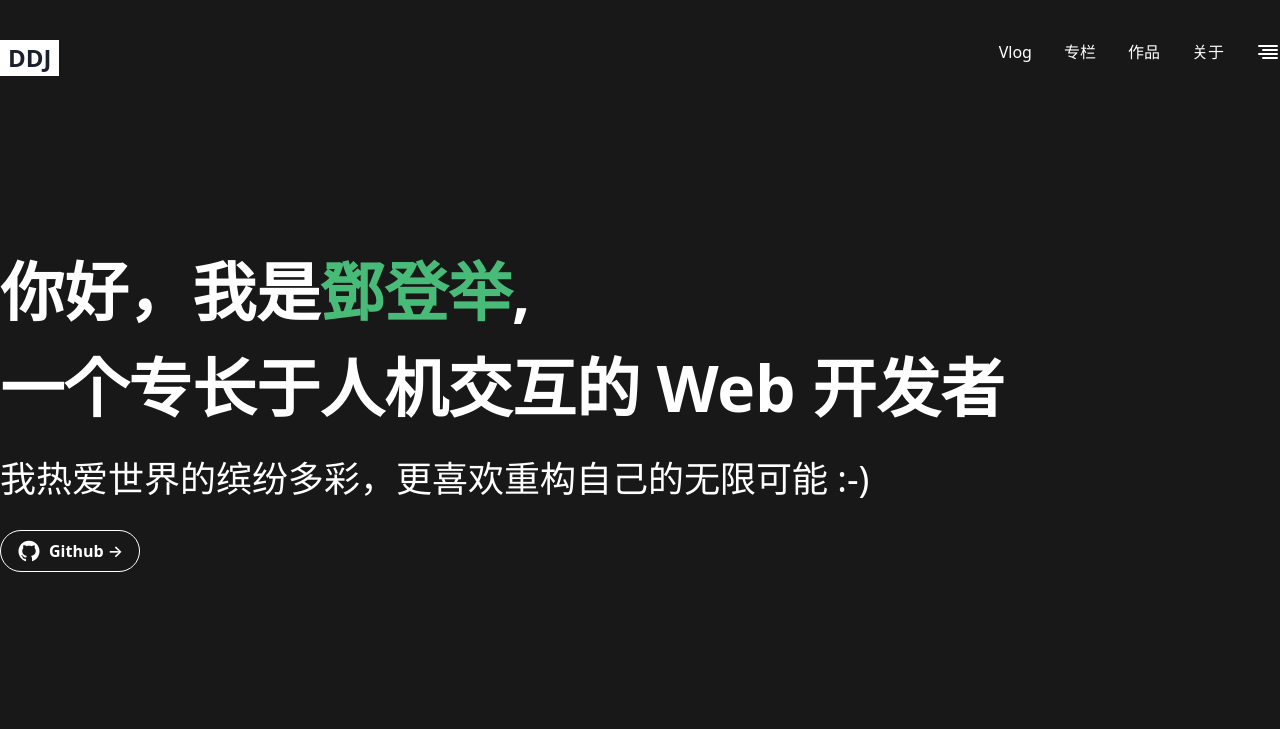
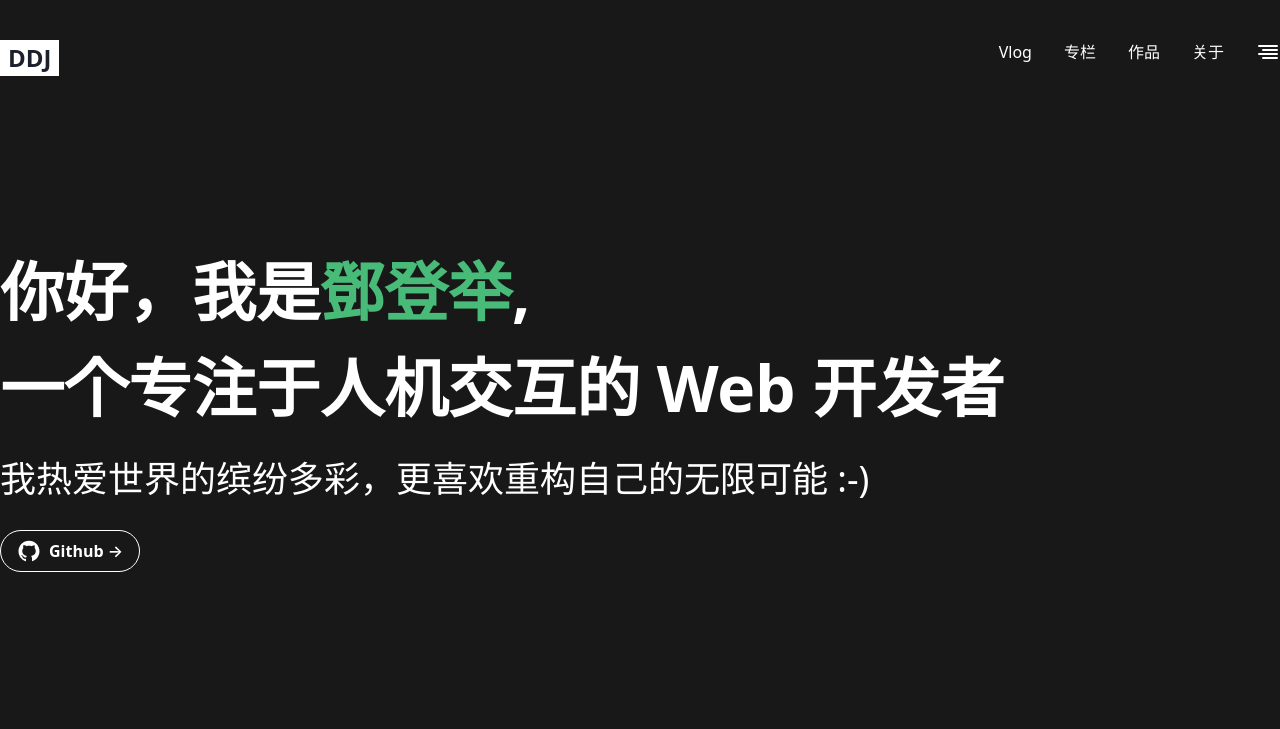
Before and after one commit to Turkyden/Turkyden.github.io, a Gatsby site: page / in a window 1280 px wide. Shown: the top 729 px of the page. Built offline with nearby package versions, Linux system fonts and the light colour scheme; Gatsby itself is replaced by a stand-in of ours.

Commit message:
Fixed some word

```diff
--- a/src/pages/index.js
+++ b/src/pages/index.js
@@ -12,7 +12,7 @@ const HomeIndex = ({ data, location }) => {
       <SEO title="" />
       <section class="container m-auto mt-32">
         <h1 class="text-6xl font-semibold">你好，我是<span className="text-green-500">鄧登举</span>,</h1>
-        <p class="text-6xl font-semibold">一个专长于人机交互的 Web 开发者</p>
+        <p class="text-6xl font-semibold">一个专注于人机交互的 Web 开发者</p>
         <p class="text-4xl py-4">我热爱世界的缤纷多彩，更喜欢重构自己的无限可能 :-)</p>
         <div class="flex pt-2">
           <a class="flex cursor-pointer bg-transparent hover:bg-white text-white font-semibold hover:text-black py-2 px-4 border border-white hover:border-transparent rounded-full transition duration-150" href="https://github.com/Turkyden" target="_blank" rel="noreferrer">
```
